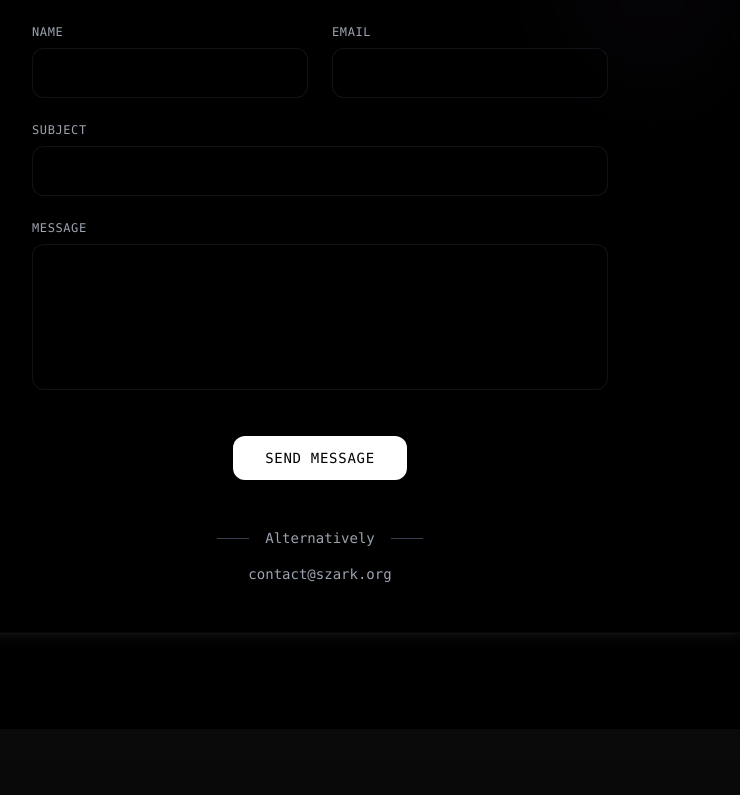
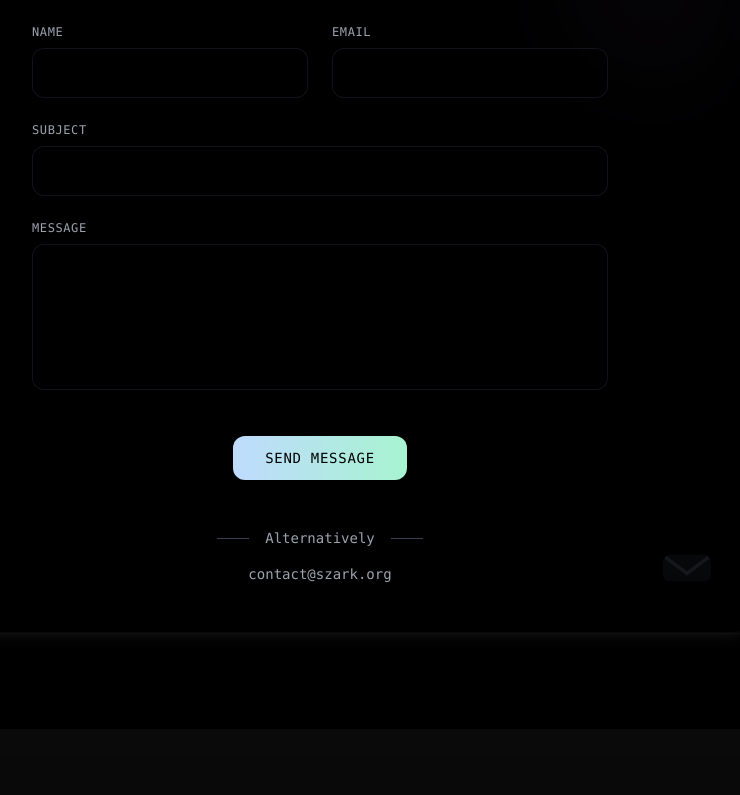
Before and after one commit to Sharkofwitch/portfolio, a Next.js app: page /contact in a window 1280 px wide. Shown: the part 387-1182 px from the top of the page, without its empty margins (320-1060 px from the left). Built offline with nearby package versions, Linux system fonts and the light colour scheme.

Commit message:
feat: add nodemailer dependency and enhance contact page UI with improved button styles and floating mail icon

```diff
--- a/package.json
+++ b/package.json
@@ -29,6 +29,7 @@
     "masonry-layout": "^4.2.2",
     "next": "15.3.2",
     "next-auth": "^4.24.11",
+    "nodemailer": "^6.10.1",
     "react": "^19.0.0",
     "react-dom": "^19.0.0",
     "react-hook-form": "^7.56.3",
--- a/src/app/about/page.tsx
+++ b/src/app/about/page.tsx
@@ -133,35 +133,85 @@ export default function AboutPage() {
 
               <motion.p variants={item}>
                 As I continue to evolve as a photographer, I&apos;m excited
-                about my upcoming transition to the Fujifilm X-S20, which will
-                become my primary camera. This fusion of digital precision and
-                classic aesthetic represents my approach to photography -
+                about my newest transition to the Leica T (Typ 701), which is
+                now my primary camera. This fusion of digital precision and
+                classic aesthetic represents my approach to photography –
                 bridging contemporary technology with timeless technique.
               </motion.p>
             </motion.div>
 
-            <motion.div variants={item} className="pt-6 space-y-4">
-              <h2 className="font-serif text-xl text-gray-900 dark:text-white">
+            <motion.div variants={item} className="pt-6 space-y-4 relative">
+              {/* Decorative animated line */}
+              <motion.div
+                initial={{ scaleX: 0 }}
+                whileInView={{ scaleX: 1 }}
+                transition={{ duration: 0.8, ease: "easeOut" }}
+                className="origin-left absolute left-0 top-0 h-1 w-32 bg-gradient-to-r from-blue-400 via-emerald-400 to-transparent rounded-full opacity-40"
+                aria-hidden="true"
+              />
+              <h2 className="font-serif text-xl text-gray-900 dark:text-white flex items-center gap-2">
                 Equipment & Timeline
+                <span className="inline-block animate-bounce text-blue-400">
+                  •
+                </span>
               </h2>
               <ul className="space-y-4">
                 {[
-                  "2024: iPhone 16 Pro",
-                  "2025: Yashica FX1",
-                  "Coming Soon: Fujifilm X-S20",
+                  { label: "2024: iPhone 16 Pro", color: "bg-blue-400" },
+                  { label: "2025: Yashica FX1", color: "bg-emerald-400" },
+                  { label: "2026: Leica T (Typ 701)", color: "bg-yellow-400" },
                 ].map((item, i) => (
                   <motion.li
                     key={i}
                     initial={{ opacity: 0, x: -10 }}
-                    animate={{ opacity: 1, x: 0 }}
+                    whileInView={{ opacity: 1, x: 0 }}
                     transition={{ delay: 0.6 + i * 0.1 }}
-                    className="font-mono text-sm text-gray-600 dark:text-gray-400 flex items-center"
+                    className="font-mono text-sm text-gray-600 dark:text-gray-400 flex items-center group"
                   >
-                    <span className="w-2 h-2 rounded-full bg-gray-400 dark:bg-gray-600 mr-3"></span>
-                    {item}
+                    <span
+                      className={`w-2 h-2 rounded-full mr-3 transition-transform duration-300 group-hover:scale-125 ${item.color}`}
+                    ></span>
+                    <span className="transition-colors duration-300 group-hover:text-black dark:group-hover:text-white">
+                      {item.label}
+                    </span>
                   </motion.li>
                 ))}
               </ul>
+              {/* Subtle floating camera icon */}
+              <motion.div
+                initial={{ opacity: 0, y: 20 }}
+                whileInView={{ opacity: 0.15, y: 0 }}
+                transition={{ duration: 1.2, delay: 0.5 }}
+                className="absolute -right-8 -top-8 text-7xl text-yellow-300 pointer-events-none select-none"
+                aria-hidden="true"
+              >
+                <svg
+                  xmlns="http://www.w3.org/2000/svg"
+                  fill="none"
+                  viewBox="0 0 48 48"
+                  className="w-16 h-16 animate-float"
+                >
+                  <circle
+                    cx="24"
+                    cy="24"
+                    r="22"
+                    stroke="currentColor"
+                    strokeWidth="3"
+                    fill="currentColor"
+                    opacity="0.2"
+                  />
+                  <rect
+                    x="12"
+                    y="18"
+                    width="24"
+                    height="16"
+                    rx="4"
+                    fill="currentColor"
+                    opacity="0.5"
+                  />
+                  <circle cx="24" cy="26" r="5" fill="#fffde4" />
+                </svg>
+              </motion.div>
             </motion.div>
           </motion.div>
         </div>
--- a/src/app/contact/page.tsx
+++ b/src/app/contact/page.tsx
@@ -251,19 +251,72 @@ export default function ContactPage() {
                 <motion.div
                   variants={item}
                   className="text-center pt-4"
-                  whileHover={{ scale: 1.02 }}
-                  whileTap={{ scale: 0.98 }}
+                  whileHover={{ scale: 1.03 }}
+                  whileTap={{ scale: 0.97 }}
                 >
                   <button
                     type="submit"
                     disabled={isSubmitting}
-                    className="px-8 py-3 bg-gray-900 dark:bg-white text-white dark:text-black hover:bg-gray-800 dark:hover:bg-gray-100 disabled:opacity-70 disabled:cursor-not-allowed transition-all duration-300 rounded-xl font-mono text-sm tracking-wider shadow-md hover:shadow-lg relative overflow-hidden group"
+                    className="px-8 py-3 bg-gradient-to-r from-blue-500 to-emerald-500 text-white dark:text-black dark:from-blue-200 dark:to-emerald-200 hover:from-blue-600 hover:to-emerald-600 dark:hover:from-blue-300 dark:hover:to-emerald-300 disabled:opacity-60 disabled:cursor-not-allowed transition-all duration-300 rounded-xl font-mono text-sm tracking-wider shadow-lg hover:shadow-2xl relative overflow-hidden group focus:ring-2 focus:ring-blue-400 focus:outline-none"
                   >
-                    <span className="relative z-10">
+                    <span className="relative z-10 flex items-center gap-2">
+                      {isSubmitting && (
+                        <svg
+                          className="animate-spin h-4 w-4 text-white dark:text-black"
+                          xmlns="http://www.w3.org/2000/svg"
+                          fill="none"
+                          viewBox="0 0 24 24"
+                        >
+                          <circle
+                            className="opacity-25"
+                            cx="12"
+                            cy="12"
+                            r="10"
+                            stroke="currentColor"
+                            strokeWidth="4"
+                          ></circle>
+                          <path
+                            className="opacity-75"
+                            fill="currentColor"
+                            d="M4 12a8 8 0 018-8v8z"
+                          ></path>
+                        </svg>
+                      )}
                       {isSubmitting ? "SENDING..." : "SEND MESSAGE"}
                     </span>
-                    <motion.span className="absolute inset-0 bg-gradient-to-r from-gray-800 to-gray-900 dark:from-gray-100 dark:to-white opacity-0 group-hover:opacity-100 duration-300 transition-opacity"></motion.span>
+                    <motion.span className="absolute inset-0 bg-gradient-to-r from-blue-700/20 to-emerald-700/20 dark:from-blue-200/20 dark:to-emerald-200/20 opacity-0 group-hover:opacity-100 duration-300 transition-opacity"></motion.span>
                   </button>
+                </motion.div>
+                {/* Floating mail icon for detail */}
+                <motion.div
+                  className="fixed bottom-8 right-8 z-20 pointer-events-none select-none"
+                  initial={{ opacity: 0, y: 30 }}
+                  animate={{ opacity: 0.18, y: 0 }}
+                  transition={{ duration: 1.2, delay: 1 }}
+                  whileHover={{ opacity: 0.3, scale: 1.05 }}
+                >
+                  <svg
+                    xmlns="http://www.w3.org/2000/svg"
+                    fill="none"
+                    viewBox="0 0 48 48"
+                    className="w-16 h-16 text-blue-400 dark:text-blue-200 animate-float"
+                  >
+                    <rect
+                      x="6"
+                      y="14"
+                      width="36"
+                      height="20"
+                      rx="5"
+                      fill="currentColor"
+                      opacity="0.2"
+                    />
+                    <path
+                      d="M8 16l16 12L40 16"
+                      stroke="currentColor"
+                      strokeWidth="2.5"
+                      opacity="0.5"
+                    />
+                  </svg>
                 </motion.div>
               </motion.form>
             ) : (
```
Also changed, not shown: 1 other file (tests, documents, lock files or other folders).
